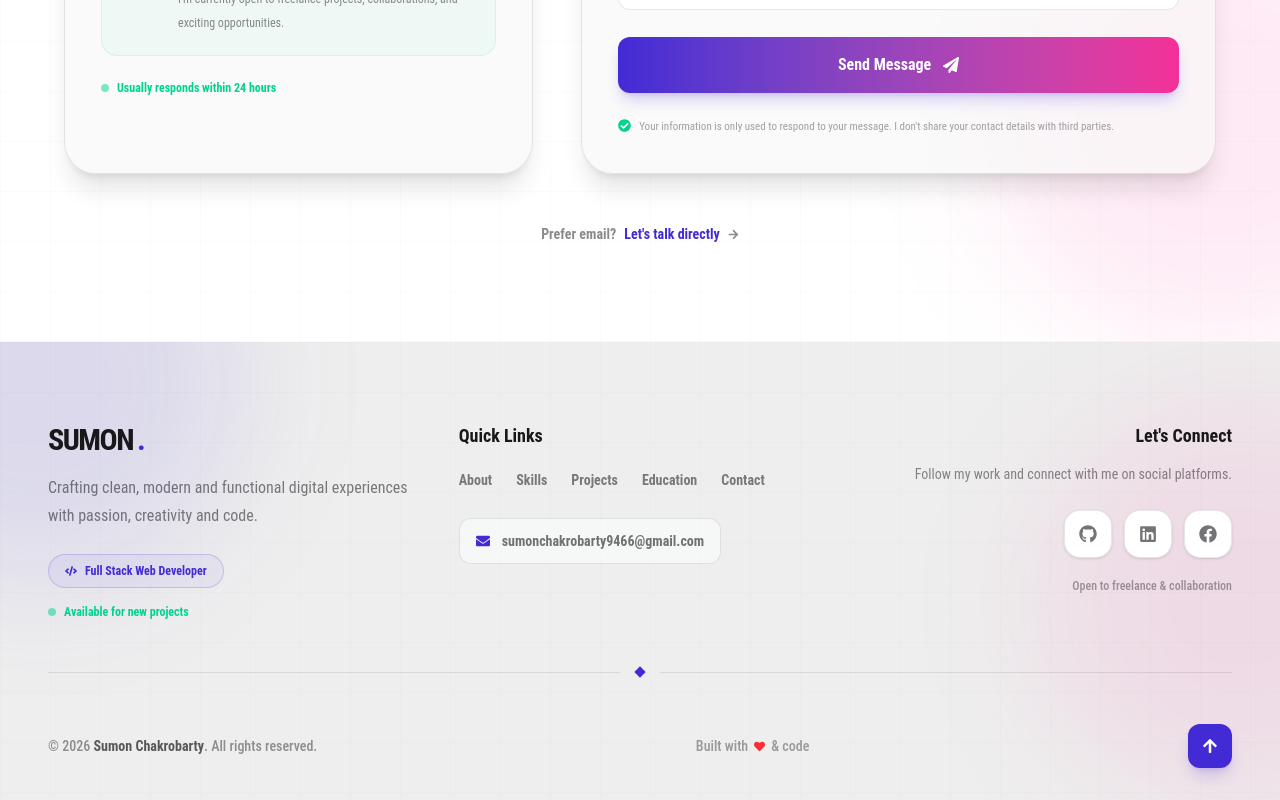
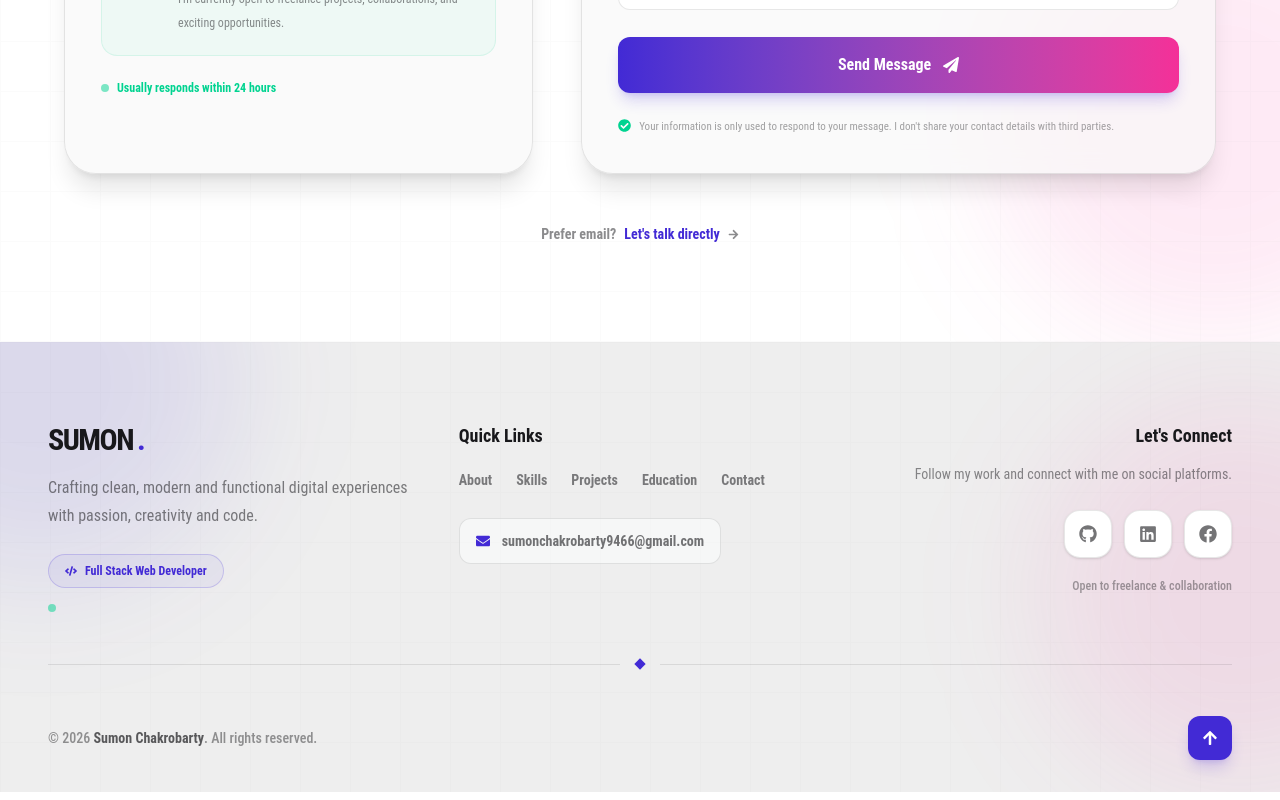
Before and after one commit to sumon10c/my-protfolio, a React (Vite) app: page / in a window 1280 px wide. Shown: the part 8949-9749 px from the top of the page. Built offline with nearby package versions, Linux system fonts and the light colour scheme.

Commit message:
add updated footer code

```diff
--- a/src/Footer/Footer.jsx
+++ b/src/Footer/Footer.jsx
@@ -234,7 +234,7 @@ const Footer = () => {
               "
             >
               <span className="h-2 w-2 animate-pulse rounded-full bg-success" />
-              Available for new projects
+
             </div>
           </motion.div>
 
@@ -496,20 +496,7 @@ const Footer = () => {
 
           {/* Made With */}
 
-          <p
-            className="
-              flex
-              items-center
-              gap-1.5
-              text-xs
-              font-medium
-              text-base-content/40
-              sm:text-sm
-            "
-          >
-            Built with
-            <FaHeart className="text-red-500" size={11} />& code
-          </p>
+
 
           {/* Back To Top */}
 
```
